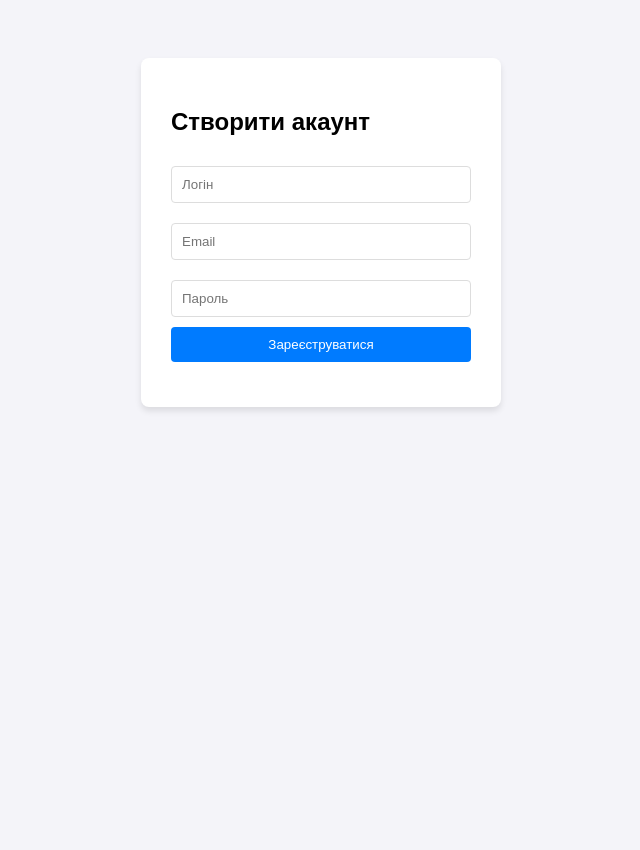
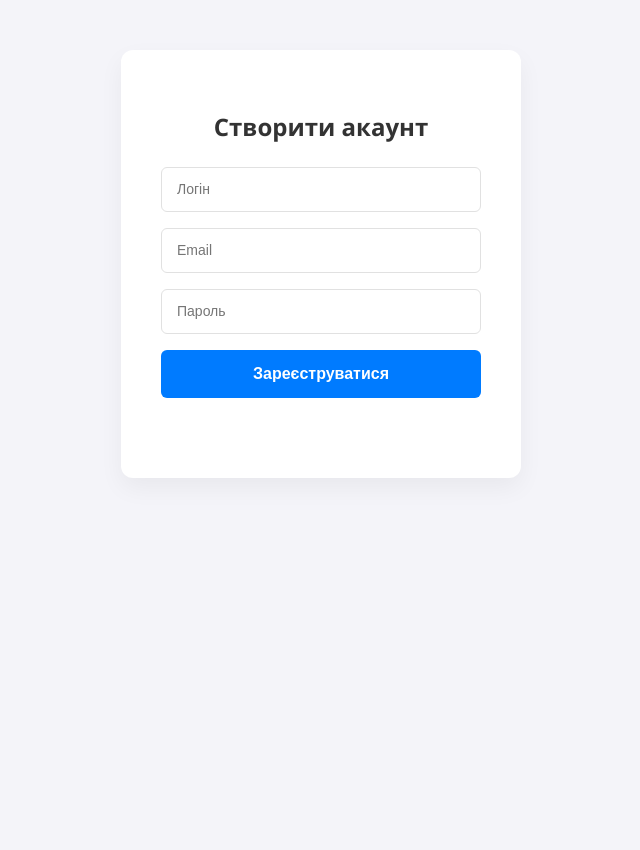
Before and after one commit to andrewxzol/gemini_api_project, a Django app: template templates/register.html in a window 1280 px wide. Shown: the whole page, without its empty margins (319-959 px from the left). Before the commit the page ends 411 px from the top, so only its background shows below. Run offline with Django 5.2, Linux system fonts and the light colour scheme; the template is opened without the code that fills it, so the values that code supplies are empty.

Commit message:
add static files

```diff
--- a/core/settings.py
+++ b/core/settings.py
@@ -123,6 +123,10 @@ USE_TZ = True
 # https://docs.djangoproject.com/en/5.0/howto/static-files/
 
 STATIC_URL = 'static/'
+STATICFILES_DIRS = [
+    BASE_DIR / "static",
+]
+STATIC_ROOT = BASE_DIR / "staticfiles"
 
 # Default primary key field type
 # https://docs.djangoproject.com/en/5.0/ref/settings/#default-auto-field
--- /dev/null
+++ b/static/css/style.css
@@ -0,0 +1,76 @@
+/* Загальні налаштування сторінки */
+body {
+    font-family: 'Segoe UI', Tahoma, Geneva, Verdana, sans-serif;
+    background-color: #f4f4f9;
+    display: flex;
+    justify-content: center;
+    align-items: flex-start;
+    min-height: 100vh;
+    margin: 0;
+    padding-top: 50px;
+}
+
+/* Контейнер форми */
+.form-container {
+    background-color: #ffffff;
+    width: 320px;
+    padding: 40px;
+    border-radius: 12px;
+    box-shadow: 0 10px 25px rgba(0, 0, 0, 0.05);
+}
+
+/* Заголовок */
+.form-container h2 {
+    margin-bottom: 24px;
+    color: #333;
+    text-align: center;
+    font-size: 24px;
+}
+
+/* Поля вводу */
+input {
+    width: 100%;
+    height: 45px;
+    margin-bottom: 16px;
+    padding: 0 15px;
+    border: 1px solid #e1e1e1;
+    border-radius: 6px;
+    font-size: 14px;
+    box-sizing: border-box; /* Важливо, щоб padding не розширював ширину */
+    transition: border-color 0.3s ease;
+}
+
+input:focus {
+    outline: none;
+    border-color: #007bff;
+}
+
+/* Кнопка реєстрації */
+button {
+    width: 100%;
+    height: 48px;
+    background-color: #007bff;
+    color: #ffffff;
+    border: none;
+    border-radius: 6px;
+    font-size: 16px;
+    font-weight: 600;
+    cursor: pointer;
+    transition: background-color 0.3s ease, transform 0.1s active;
+}
+
+button:hover {
+    background-color: #0056b3;
+}
+
+button:active {
+    transform: scale(0.98);
+}
+
+/* Повідомлення про результат */
+#message {
+    margin-top: 20px;
+    font-size: 14px;
+    text-align: center;
+    min-height: 20px;
+}
--- /dev/null
+++ b/static/js/register.js
@@ -0,0 +1,26 @@
+async function registerUser() {
+    const username = document.getElementById('username').value;
+    const email = document.getElementById('email').value;
+    const password = document.getElementById('password').value;
+    const msgDiv = document.getElementById('message');
+
+    try {
+        const response = await fetch('/api/registration/', {
+            method: 'POST',
+            headers: { 'Content-Type': 'application/json' },
+            body: JSON.stringify({ username, email, password })
+        });
+
+        if (response.ok) {
+            msgDiv.innerText = "Успіх! Користувача створено.";
+            msgDiv.style.color = "green";
+        } else {
+            const data = await response.json();
+            msgDiv.innerText = "Помилка: " + JSON.stringify(data);
+            msgDiv.style.color = "red";
+        }
+    } catch (error) {
+        msgDiv.innerText = "Помилка мережі";
+        msgDiv.style.color = "red";
+    }
+}
--- a/templates/register.html
+++ b/templates/register.html
@@ -1,19 +1,12 @@
+{% load static %}
 <!DOCTYPE html>
 <html lang="uk">
 <head>
     <meta charset="UTF-8">
     <title>Реєстрація</title>
-    <style>
-        body { font-family: sans-serif; display: flex; justify-content: center; padding-top: 50px; background: #f4f4f9; }
-        .form-container { background: white; padding: 30px; border-radius: 8px; box-shadow: 0 4px 6px rgba(0,0,0,0.1); width: 300px; }
-        input { width: 100%; padding: 10px; margin: 10px 0; border: 1px solid #ddd; border-radius: 4px; box-sizing: border-box; }
-        button { width: 100%; padding: 10px; background: #007bff; color: white; border: none; border-radius: 4px; cursor: pointer; }
-        button:hover { background: #0056b3; }
-        #message { margin-top: 15px; font-size: 14px; text-align: center; }
-    </style>
+    <link rel="stylesheet" href="{% static 'css/style.css' %}">
 </head>
 <body>
-
     <div class="form-container">
         <h2>Створити акаунт</h2>
         <input type="text" id="username" placeholder="Логін">
@@ -22,31 +15,6 @@
         <button onclick="registerUser()">Зареєструватися</button>
         <div id="message"></div>
     </div>
-
-<script>
-    async function registerUser() {
-        const username = document.getElementById('username').value;
-        const email = document.getElementById('email').value;
-        const password = document.getElementById('password').value;
-        const msgDiv = document.getElementById('message');
-
-        // Відправляємо дані на наш API
-        const response = await fetch('/api/registration/', {
-            method: 'POST',
-            headers: { 'Content-Type': 'application/json' },
-            body: JSON.stringify({ username, email, password })
-        });
-
-        if (response.ok) {
-            msgDiv.innerText = "Успіх! Користувача створено.";
-            msgDiv.style.color = "green";
-        } else {
-            const data = await response.json();
-            msgDiv.innerText = "Помилка: " + JSON.stringify(data);
-            msgDiv.style.color = "red";
-        }
-    }
-</script>
-
+    <script src="{% static 'js/register.js' %}"></script>
 </body>
 </html>
```
Lines whose indentation alone changed are shown as unchanged.
